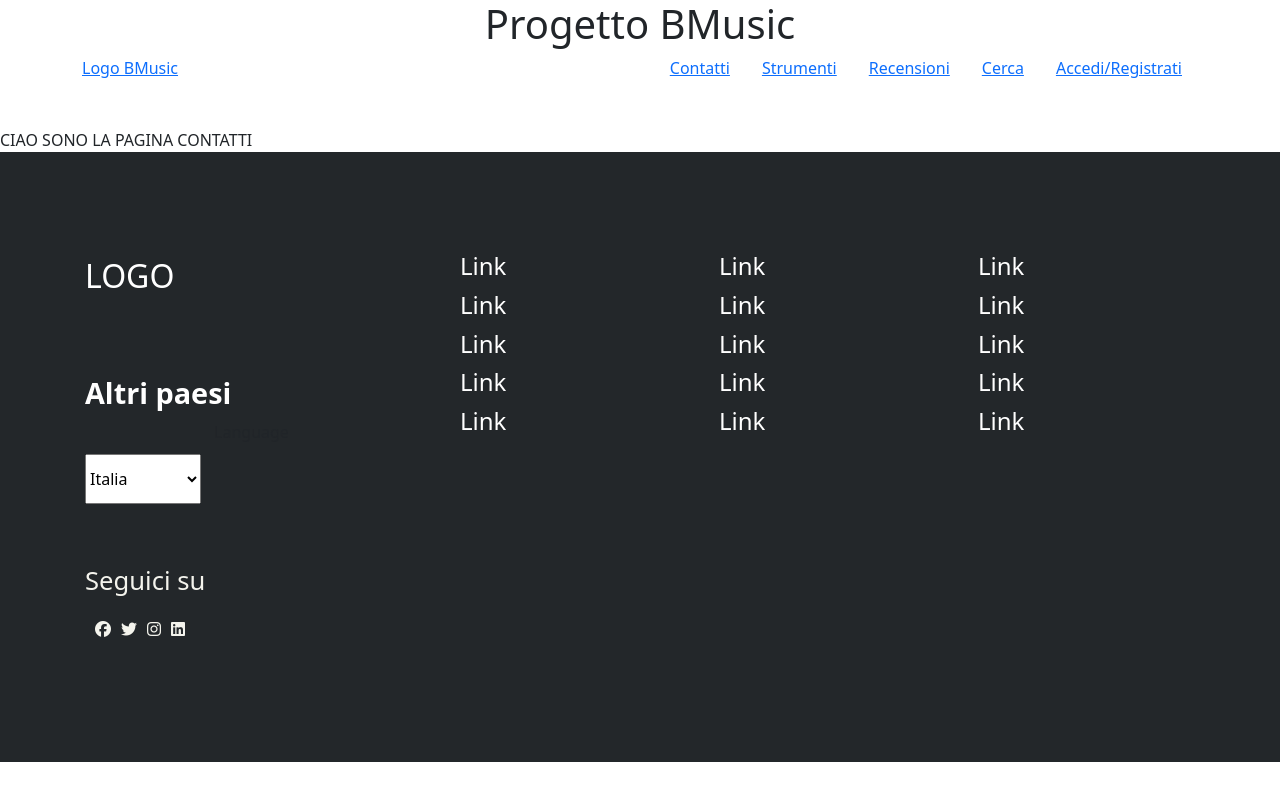
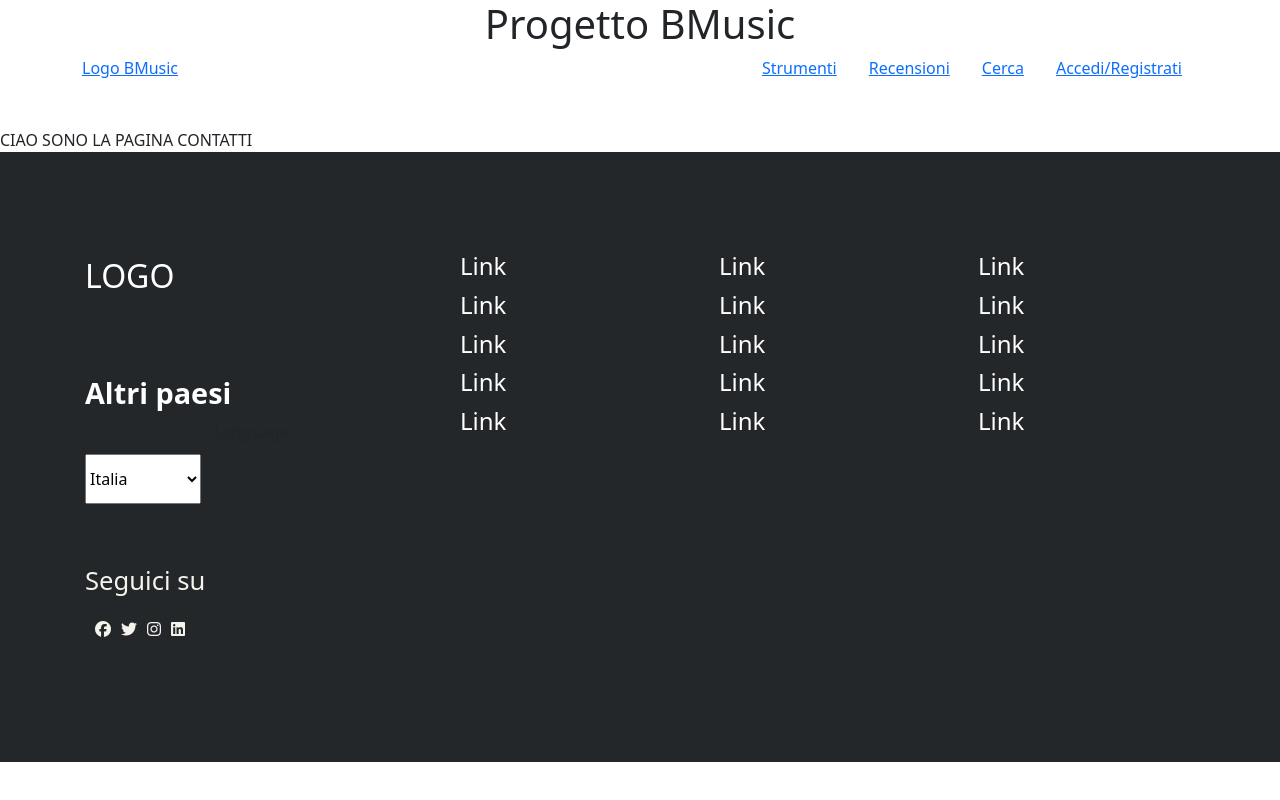
Before and after one commit to maicolkutchoukov/boolean-final-project-frontend, a Vue app: page /chi-siamo in a window 1280 px wide. Built offline with nearby package versions, Linux system fonts and the light colour scheme.

Commit message:
Fix loop carousel

```diff
--- a/src/components/AppHeader.vue
+++ b/src/components/AppHeader.vue
@@ -19,7 +19,6 @@ export default {
             </div>
             <div class="d-flex">
 
-                <router-link :to="{ name: 'about' }" class="px-3">Contatti</router-link>
                 <router-link :to="{ name: 'instrumental' }" class="px-3">Strumenti</router-link>
                 <router-link :to="{ name: 'review' }" class="px-3">Recensioni</router-link>
                 <router-link :to="{ name: 'search' }" class="px-3">Cerca</router-link>
--- a/src/pages/HomePage.vue
+++ b/src/pages/HomePage.vue
@@ -5,7 +5,8 @@
 import { Swiper, SwiperSlide } from 'swiper/vue';
 import 'swiper/css';
 import 'swiper/css/pagination';
-import { Pagination } from 'swiper/modules';
+import 'swiper/css/navigation';
+import { Pagination, Navigation } from 'swiper/modules';
 
 export default {
     components: {
@@ -14,7 +15,7 @@ export default {
     },
     setup() {
         return {
-        modules: [Pagination],
+        modules: [Pagination, Navigation],
         };
     },
 
@@ -119,6 +120,7 @@ export default {
         <swiper
         :slidesPerView="3"
         :spaceBetween="30"
+        :loop="true"
         :pagination="{
         clickable: true,
         }"
```
